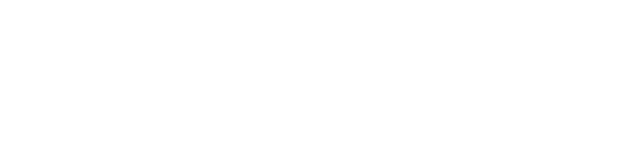
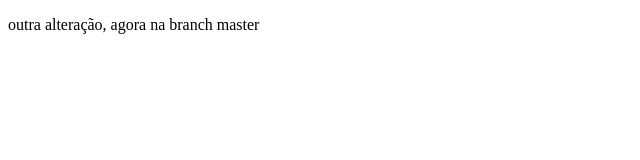
Before and after one commit to jesneves/hiring-coders-gama, a plain HTML site: page index.html in a window 1280 px wide. Shown: the whole page, without its empty margins (0-640 px from the left). Drawn offline with Linux system fonts and the light colour scheme.

Commit message:
outro commit, agora em master

```diff
--- a/index.html
+++ b/index.html
@@ -7,6 +7,6 @@
     <title>Document</title>
 </head>
 <body>
-
+    <p>outra alteração, agora na branch master</p>
 </body>
 </html>
```
